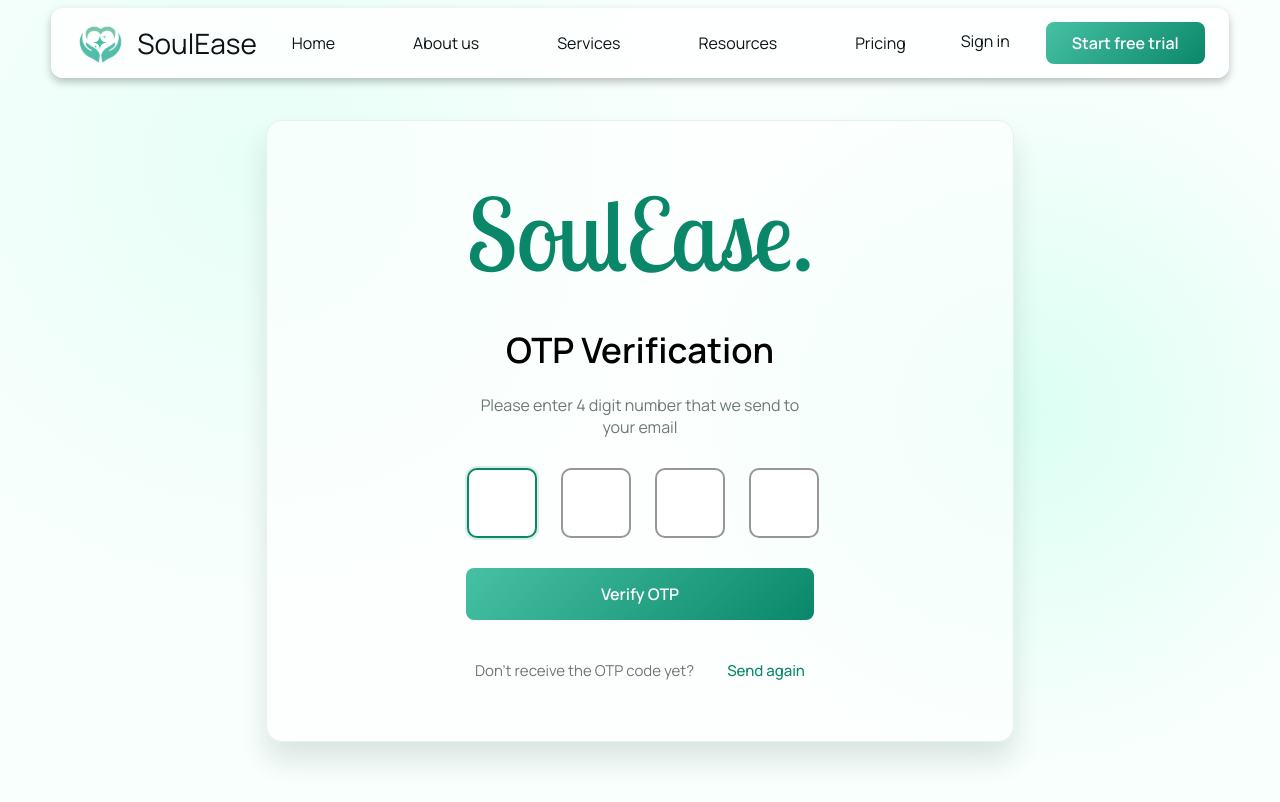
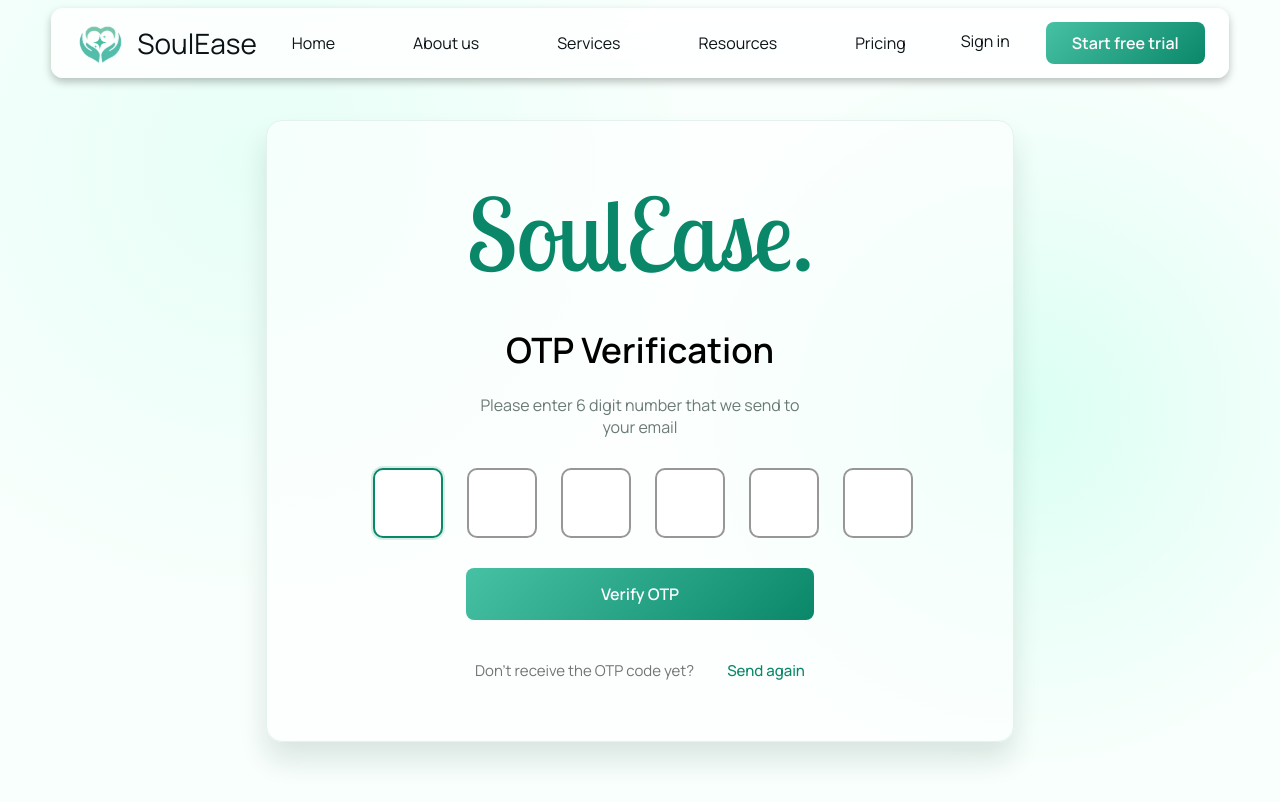
Before and after one commit to PhapLu/SoulEase, a React (Vite) app in the folder client/: page /auth/verification in a window 1280 px wide. Shown: the top 802 px of the page. Built offline with nearby package versions, Linux system fonts and the light colour scheme; no server answers; a web font is replaced by a local one.

Commit message:
Fix authentication

```diff
--- a/client/src/pages/Auth/Auth.css
+++ b/client/src/pages/Auth/Auth.css
@@ -108,11 +108,7 @@
     font-size: 14px;
     font-weight: 500;
     color: white;
-  background: linear-gradient(
-    135deg,
-    var(--secondary-color),
-    var(--tertiary-color)
-  );
+    background: linear-gradient(135deg, var(--secondary-color), var(--tertiary-color));
     cursor: pointer;
     transition: 0.25s;
 }
@@ -211,8 +207,7 @@
     align-items: center;
     justify-content: center;
     padding: 120px 16px 80px;
-  background: radial-gradient(circle at 20% 20%, #e7fff7, transparent 35%),
-    radial-gradient(circle at 80% 50%, #dbfff3, transparent 32%), #f8fffc;
+    background: radial-gradient(circle at 20% 20%, #e7fff7, transparent 35%), radial-gradient(circle at 80% 50%, #dbfff3, transparent 32%), #f8fffc;
 }
 
 .verify-card {
@@ -220,14 +215,13 @@
     background: rgba(255, 255, 255, 0.6);
     border-radius: 16px;
     padding: 50px;
-  box-shadow: 0 18px 28px rgba(12, 45, 36, 0.12),
-    inset 0 1px 0 rgba(255, 255, 255, 0.7);
+    box-shadow: 0 18px 28px rgba(12, 45, 36, 0.12), inset 0 1px 0 rgba(255, 255, 255, 0.7);
     text-align: center;
     border: 1px solid #e3f2ec;
 }
 
 .verify-logo {
-  font-family: "Lobster Two", serif;
+    font-family: 'Lobster Two', serif;
     font-size: 100px;
     color: var(--tertiary-color);
     margin-bottom: 30px;
@@ -255,7 +249,7 @@
 
 .verify-otp {
     display: grid;
-  grid-template-columns: repeat(4, 64px);
+    grid-template-columns: repeat(6, 64px);
     gap: 30px;
     justify-content: center;
 }
@@ -287,11 +281,7 @@
     cursor: pointer;
     font-weight: 600;
     color: var(--text-color-light);
-  background: linear-gradient(
-    135deg,
-    var(--secondary-color),
-    var(--tertiary-color)
-  );
+    background: linear-gradient(135deg, var(--secondary-color), var(--tertiary-color));
     transform: translateY(0);
     transition: transform 0.22s ease, filter 0.22s ease;
     margin-bottom: 30px;
--- a/client/src/pages/Auth/SignUp.jsx
+++ b/client/src/pages/Auth/SignUp.jsx
@@ -50,7 +50,9 @@
             const res = await apiUtils.post('/auth/signUp', payload)
 
             if (res?.data?.metadata?.email) {
-                navigate('/auth/verification')
+                navigate('/auth/verification', {
+                    state: { email: inputs.email },
+                })
             }
         } catch (err) {
             setErrors({
--- a/client/src/pages/Auth/Verification.jsx
+++ b/client/src/pages/Auth/Verification.jsx
@@ -1,13 +1,17 @@
 import { useEffect, useRef, useState } from 'react'
 import Header from '../../components/header/Header'
 import './Auth.css'
+import { useLocation } from 'react-router-dom'
+import { apiUtils } from '../../utils/newRequest'
 
-const OTP_LENGTH = 4
+const OTP_LENGTH = 6
 
 export default function Verification() {
     const [otp, setOtp] = useState(Array(OTP_LENGTH).fill(''))
     const inputsRef = useRef([])
-
+    const location = useLocation()
+    const email = location.state?.email
+    console.log(location.state)
     const handleChange = (value, idx) => {
         if (!/^[0-9]?$/.test(value)) return
         const next = [...otp]
@@ -35,9 +39,22 @@
         inputsRef.current[focusIndex]?.focus()
     }
 
-    const handleSubmit = (e) => {
+    const handleSubmit = async (e) => {
         e.preventDefault()
-        // placeholder submit
+
+        const code = otp.join('')
+
+        try {
+            await apiUtils.post('/auth/verifyOtp', {
+                email,
+                otp: code,
+            })
+
+            // Redirect to home or dashboard
+            navigate('/workspace')
+        } catch (err) {
+            alert(err?.response?.data?.message || 'Invalid OTP')
+        }
     }
 
     useEffect(() => {
@@ -51,7 +68,7 @@
                 <div className='verify-card'>
                     <div className='verify-logo'>SoulEase.</div>
                     <h1 className='verify-title'>OTP Verification</h1>
-                    <p className='verify-subtitle'>Please enter 4 digit number that we send to your email</p>
+                    <p className='verify-subtitle'>Please enter 6 digit number that we send to your email</p>
 
                     <form className='verify-form' onSubmit={handleSubmit}>
                         <div className='verify-otp' onPaste={handlePaste}>
```
Also changed, not shown: 2 other files (tests, documents, lock files or other folders). Lines whose indentation alone changed are shown as unchanged.
